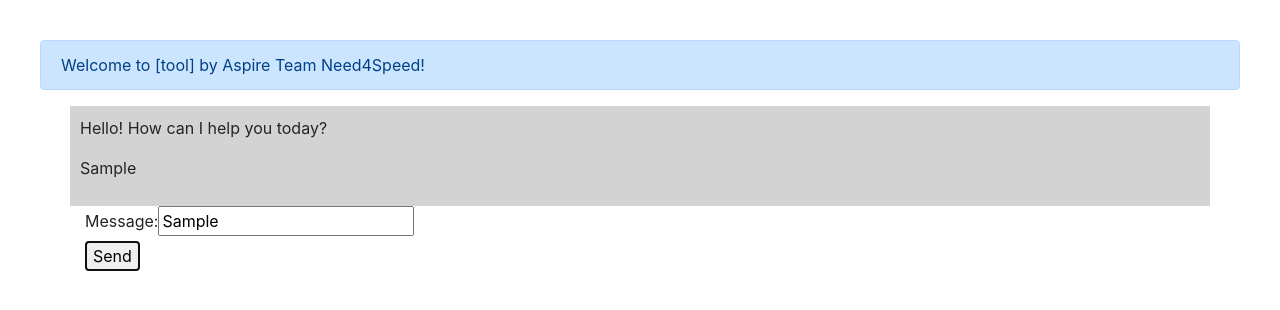
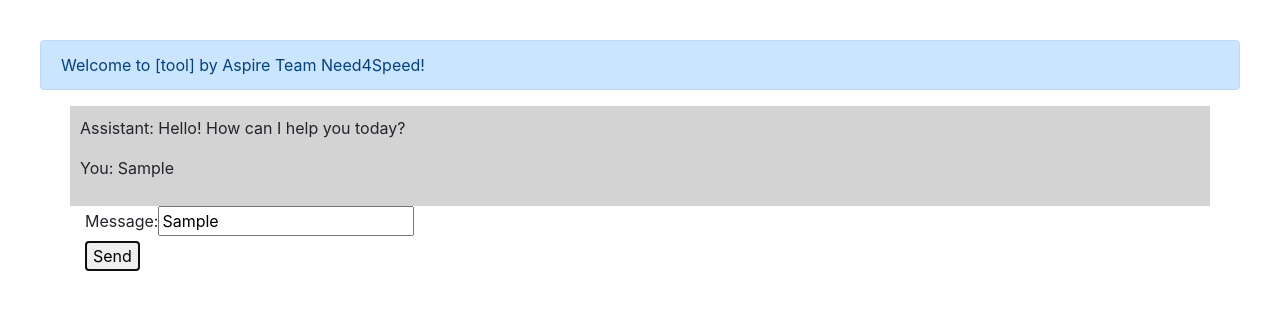
Before and after one commit to ejaynew/need4speed, a React (Create React App) app: page / in a window 1280 px wide. Both pictures are taken after typing "Sample" into the empty fields and a click on the button "Send". Shown: the top 310 px of the page. Built offline with nearby package versions, Linux system fonts and the light colour scheme.

Commit message:
update who said what

```diff
--- a/src/app.tsx
+++ b/src/app.tsx
@@ -17,12 +17,12 @@ function App() {
                 <div id="chat-message">
                     {messages.map((msg, idx) => {
                         return (
-                            <>
-                                <p>{msg}</p>
+                            <React.Fragment key={`conv-${idx}`}>
+                                <p>Assistant: {msg}</p>
                                 {idx < previousInputs.length && (
-                                    <p>{previousInputs[idx]}</p>
+                                    <p>You: {previousInputs[idx]}</p>
                                 )}
-                            </>
+                            </React.Fragment>
                         );
                     })}
                 </div>
```
